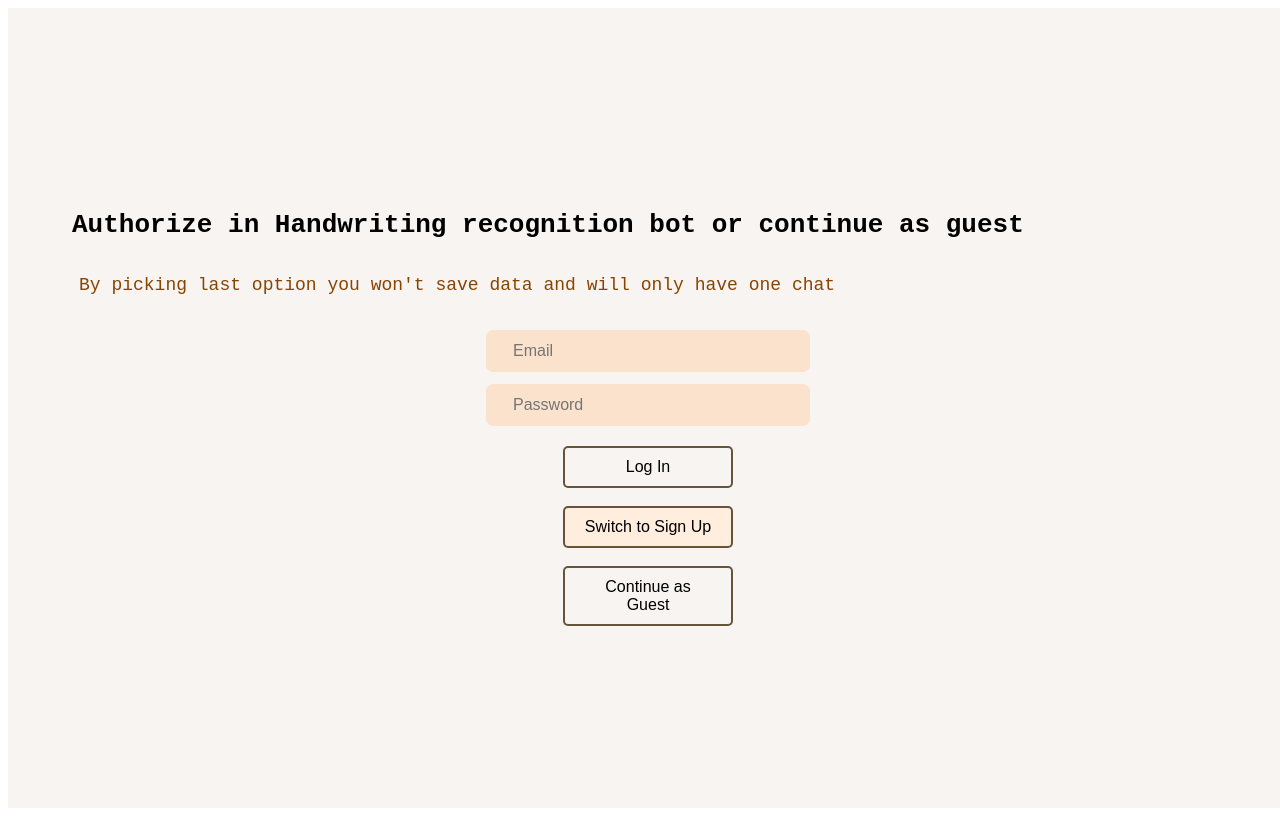
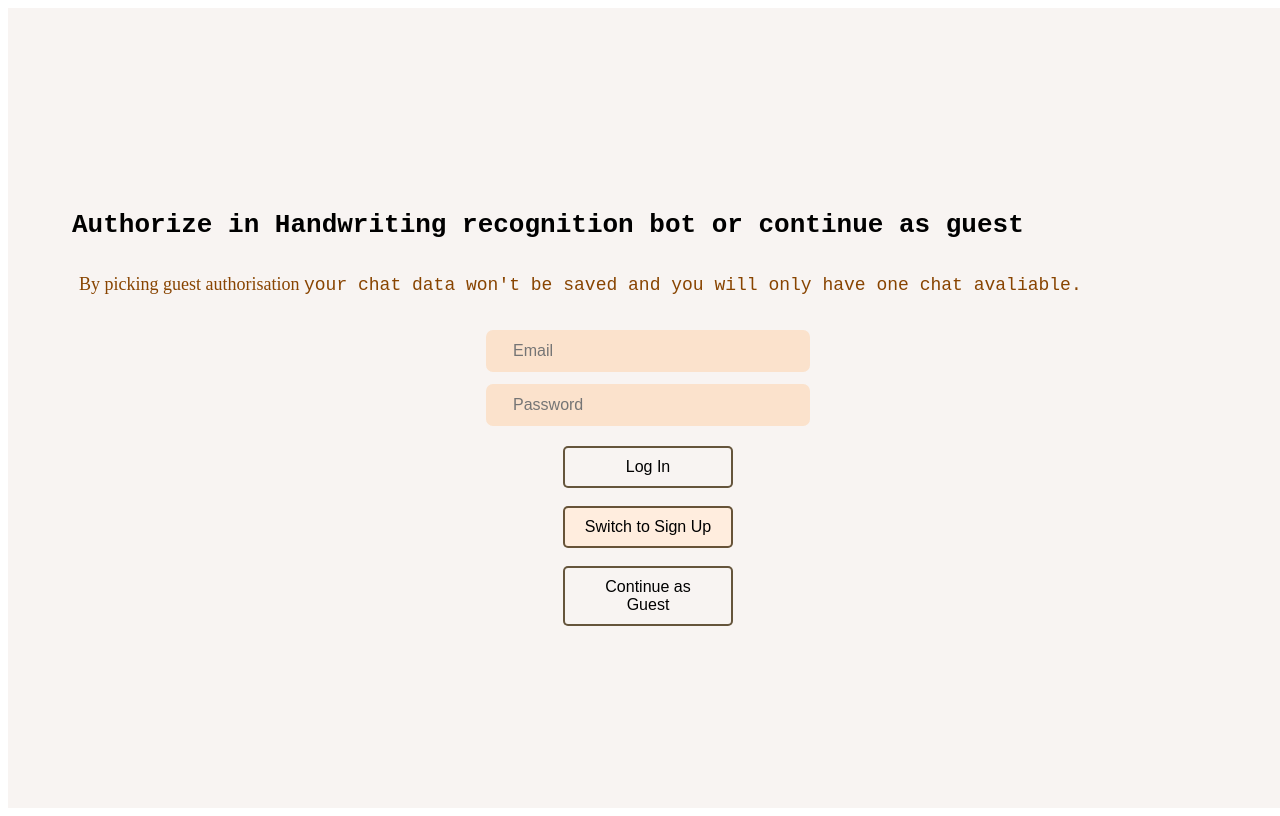
Before and after one commit to sskyisthelimit/htr-frontend, a Next.js app: page /auth in a window 1280 px wide. Built offline with nearby package versions, Linux system fonts and the light colour scheme; no server answers.

Commit message:
change of 'details' text

```diff
--- a/src/components/AuthComponent.tsx
+++ b/src/components/AuthComponent.tsx
@@ -69,7 +69,7 @@ const AuthComponent = () => {
           <BotResponse response="Authorize in Handwriting recognition bot or continue as guest" />
         </h1>
         <h2 className='authPageDetails'>
-          <BotResponse response="By picking last option you won't save data and will only have one chat" />
+        By picking guest authorisation  <BotResponse response="your chat data won't be saved and you will only have one chat avaliable." />
         </h2>
 
         <div className='authInputsWrapper'>
--- a/src/components/BotResponse.tsx
+++ b/src/components/BotResponse.tsx
@@ -14,8 +14,8 @@ const BotResponse: React.FC<BotResponseProps> = ({ response, chatLogRef }) => {
     let index = 1;
     const msg = setInterval(() => {
       if (response !== " - AI tool to recognize english handwriting on your data" &&
-          response !== "Authorise in Handwriting recognition bot or continue as guest" &&
-          response !== "by picking last option you couldn't save data and will only have one chat")
+          response !== "Authorise in handwriting recognition bot or continue as guest" &&
+          response !== "your chat data won't be saved and you will only have one chat avaliable.")
       {
         setIsButtonVisible(true);
       }
```
